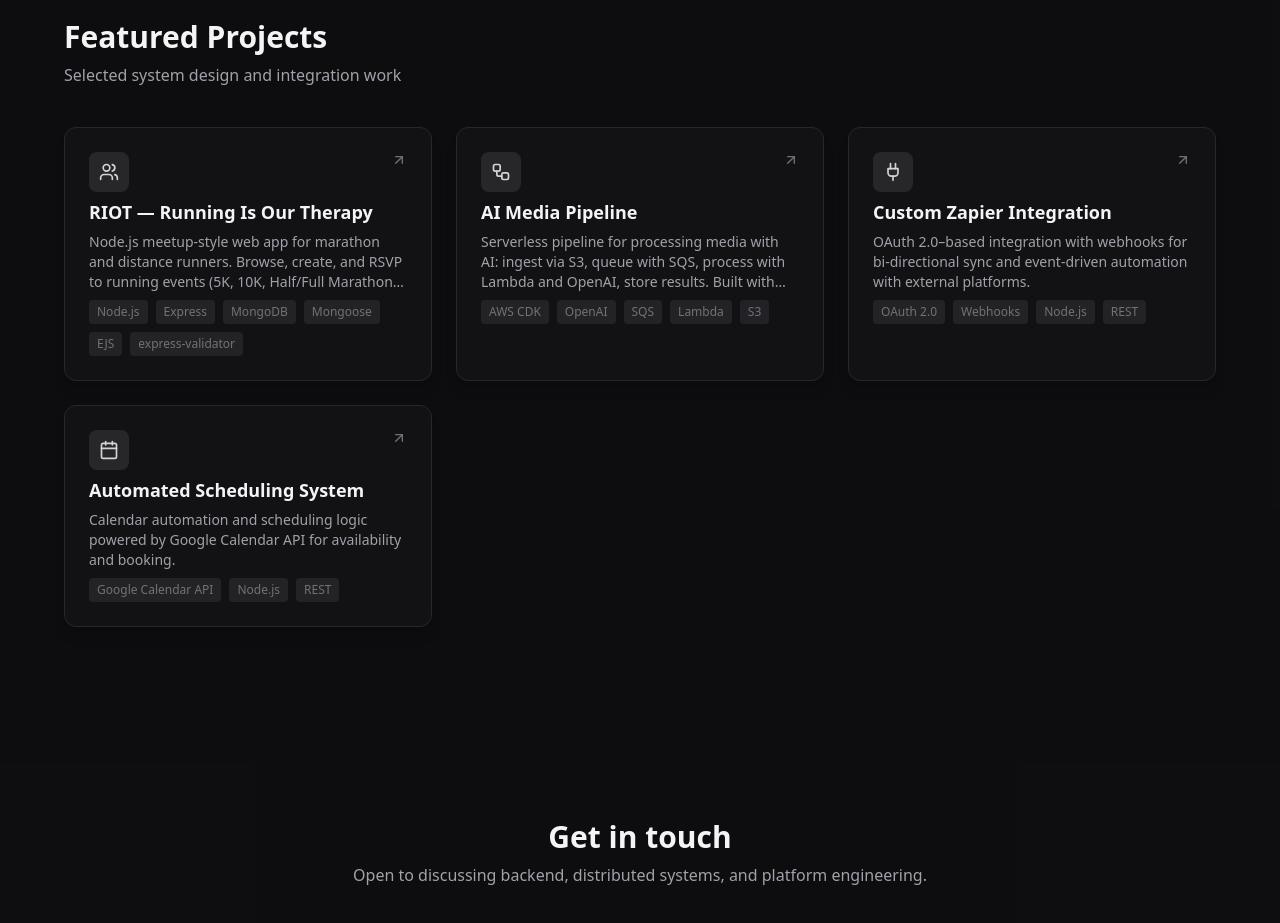
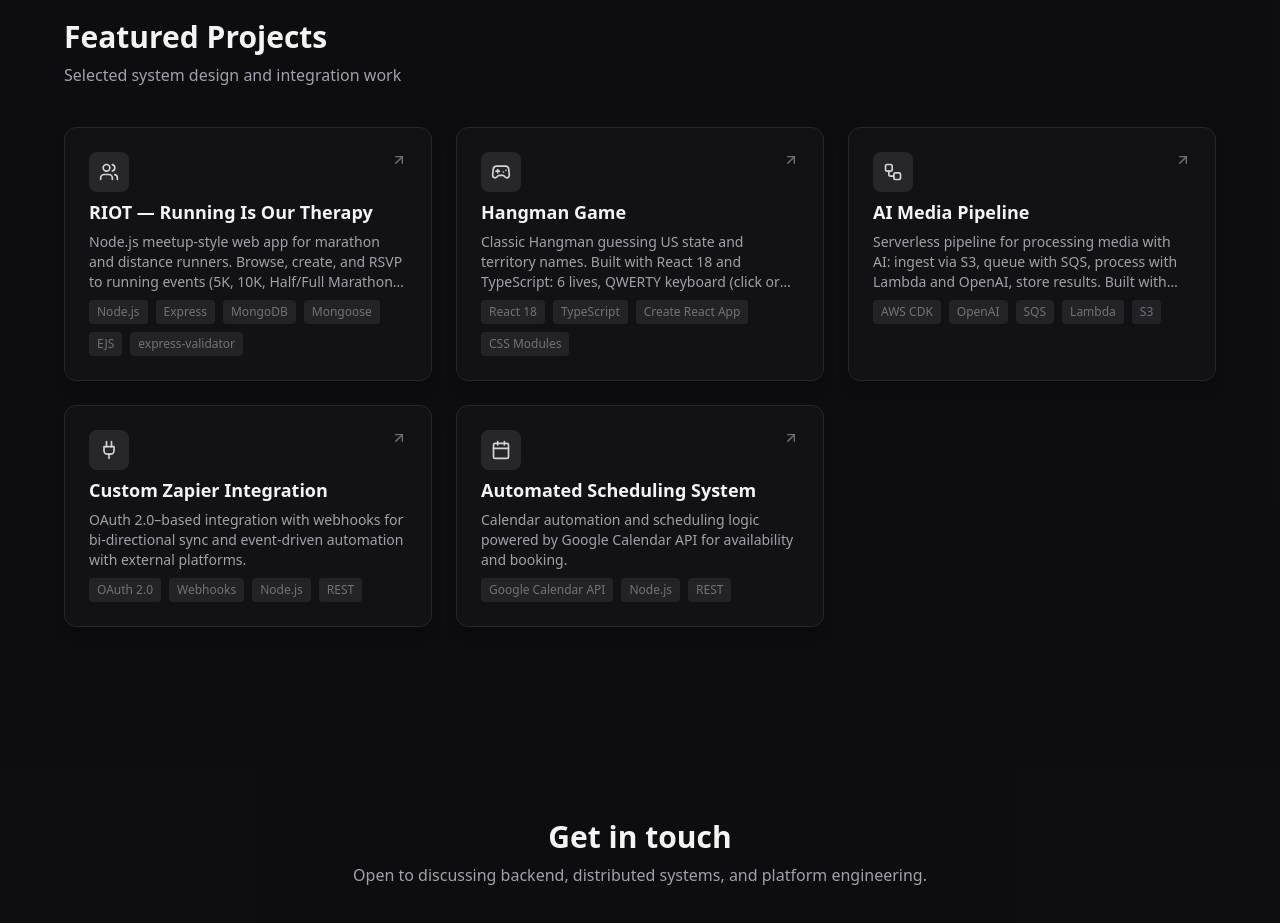
Before and after one commit to sarangspadalkar/sarangspadalkar.github.io, a Next.js app: page / in a window 1280 px wide. Shown: the part 2540-3463 px from the top of the page. Built offline with nearby package versions, Linux system fonts and the light colour scheme.

Commit message:
feat(portfolio): scaffold single-page site with resume data and projects

```diff
--- a/components/FeaturedProjects.tsx
+++ b/components/FeaturedProjects.tsx
@@ -2,10 +2,10 @@
 
 import { featuredProjects } from '@/data/resume';
 import { Card, CardContent, CardDescription, CardHeader, CardTitle } from '@/components/ui/card';
-import { Workflow, Plug, Calendar, Users, ArrowUpRight } from 'lucide-react';
+import { Workflow, Plug, Calendar, Users, Gamepad2, ArrowUpRight } from 'lucide-react';
 import Link from 'next/link';
 
-const iconMap = { Workflow, Plug, Calendar, Users };
+const iconMap = { Workflow, Plug, Calendar, Users, Gamepad2 };
 
 export function FeaturedProjects() {
   return (
--- a/data/resume.ts
+++ b/data/resume.ts
@@ -91,6 +91,15 @@ export const featuredProjects = [
     icon: 'Users',
   },
   {
+    id: 'hangman-game',
+    title: 'Hangman Game',
+    description:
+      'Classic Hangman guessing US state and territory names. Built with React 18 and TypeScript: 6 lives, QWERTY keyboard (click or type), win/lose screens, and accessible focus styles and reduced motion.',
+    tech: ['React 18', 'TypeScript', 'Create React App', 'CSS Modules'],
+    href: 'https://sarangspadalkar.github.io/hangman-game/',
+    icon: 'Gamepad2',
+  },
+  {
     id: 'ai-media-pipeline',
     title: 'AI Media Pipeline',
     description:
```
